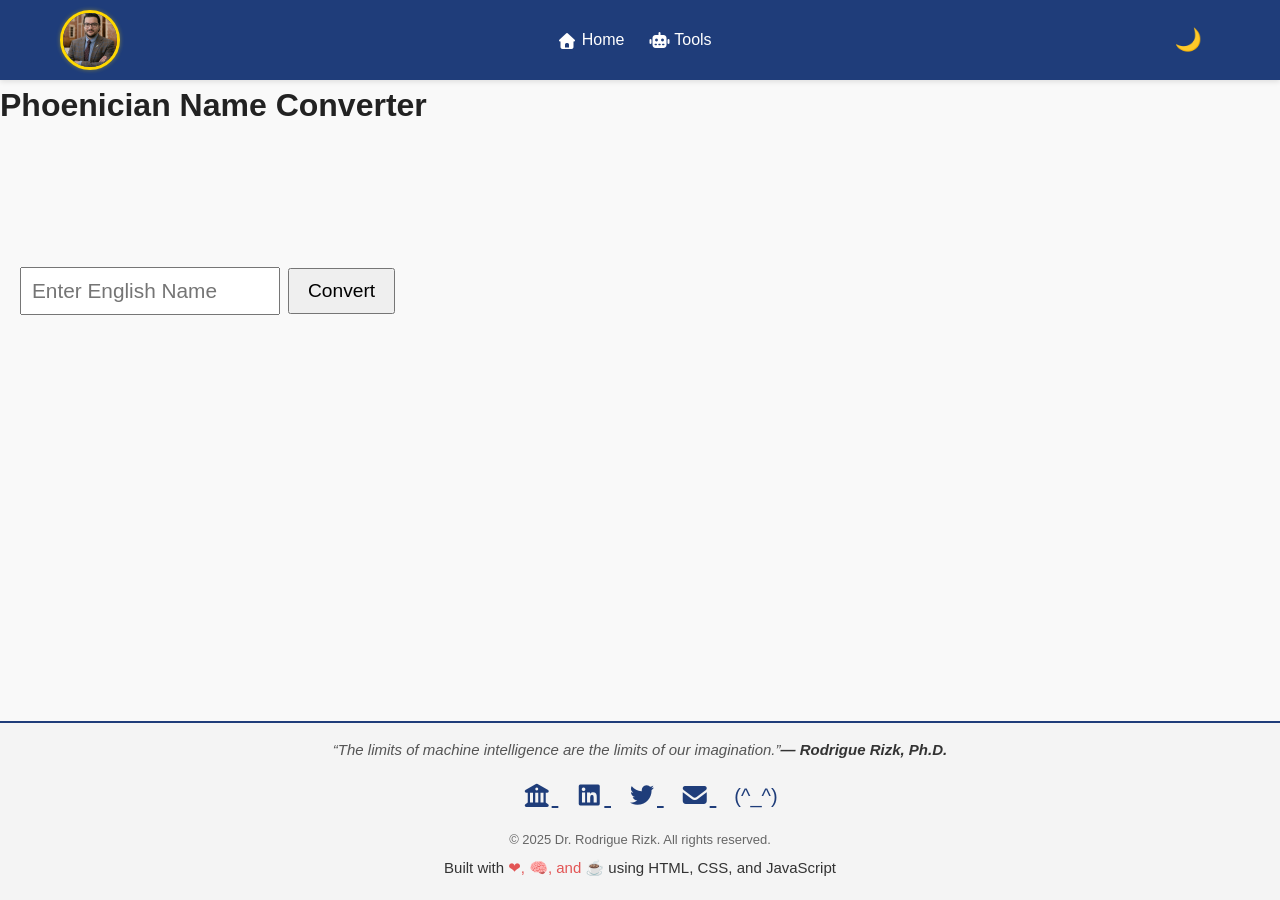
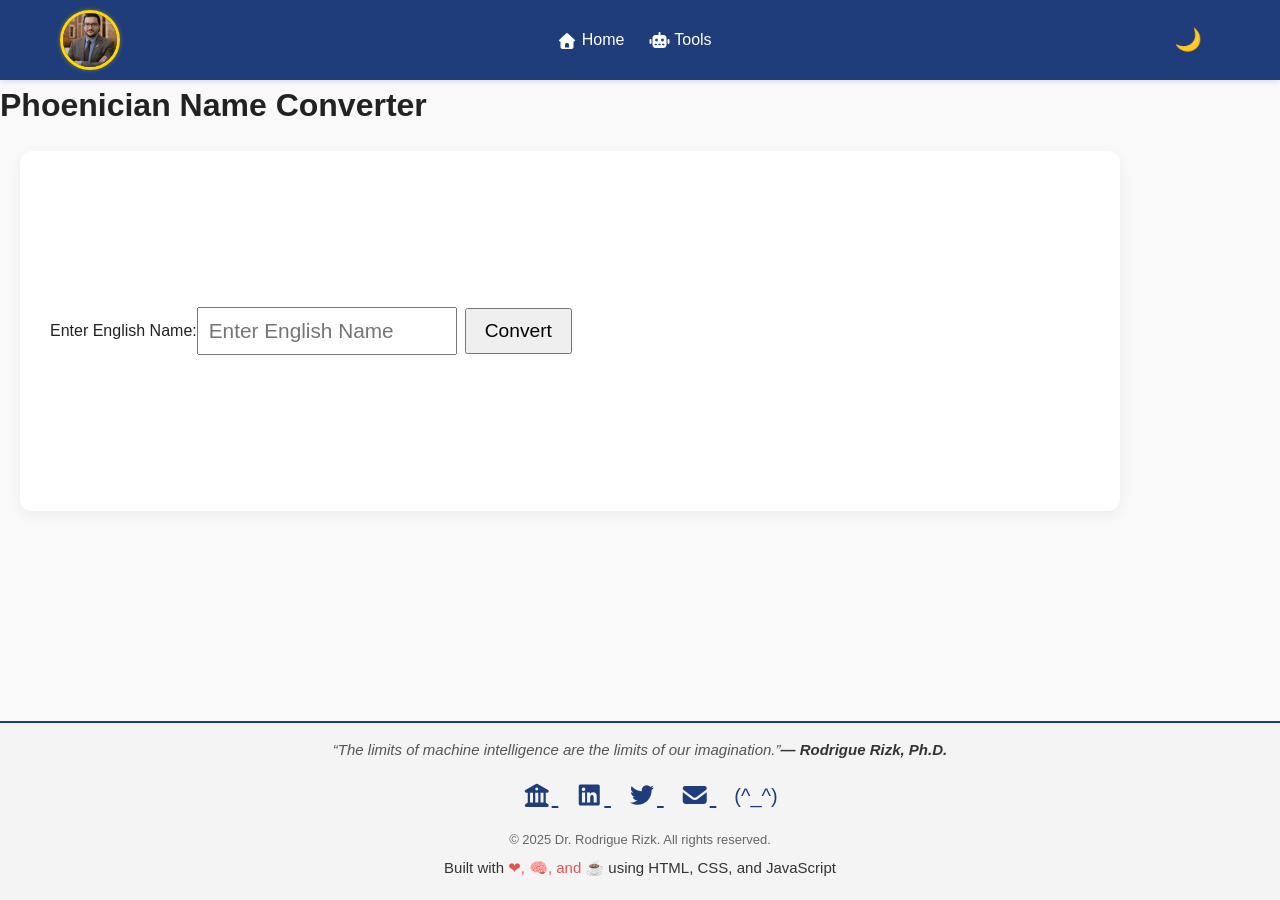
Before and after one commit to rodriguerizk/rodriguerizk.github.io, a Jekyll site: the page built from tools/phoenician/index.html, in a window 1280 px wide. Built offline with Jekyll 4.4.1, drawn with Linux system fonts in a browser that asks for light colours; nearby versions of some CDN libraries.

Commit message:
Update index.html

```diff
--- a/tools/phoenician/index.html
+++ b/tools/phoenician/index.html
@@ -1,19 +1,22 @@
 ---
 layout: tools-default
-title: Tools
+title: Phoenician Name Converter
 ---
 
+<h1>Phoenician Name Converter</h1>
 
-<h1>Phoenician Name Converter</h1>
-<div class="container">
-    <input id="nameInput" type="text" placeholder="Enter English Name">
-    <button onclick="convertName()">Convert</button>
+<section class="container">
+  <label for="nameInput">Enter English Name:</label>
+  <input id="nameInput" type="text" placeholder="Enter English Name">
+  <button type="button" onclick="convertName()">Convert</button>
 
-    <div id="resultArea">
-        <div id="phoenicianOutput"></div>
-    </div>
-</div>
+  <div id="resultArea">
+    <p id="phoenicianOutput"></p>
+  </div>
+</section>
 
-<!-- JS Scripts -->
+<!-- Styles -->
+<link rel="stylesheet" href="{{ site.baseurl }}/tools/phoenician/phoenician.css">
+
+<!-- JS Script -->
 <script src="{{ site.baseurl }}/tools/phoenician/phoenician.js"></script>
-<link rel="stylesheet" href="{{ site.baseurl }}/tools/phoenician/phoenician.css">
```
